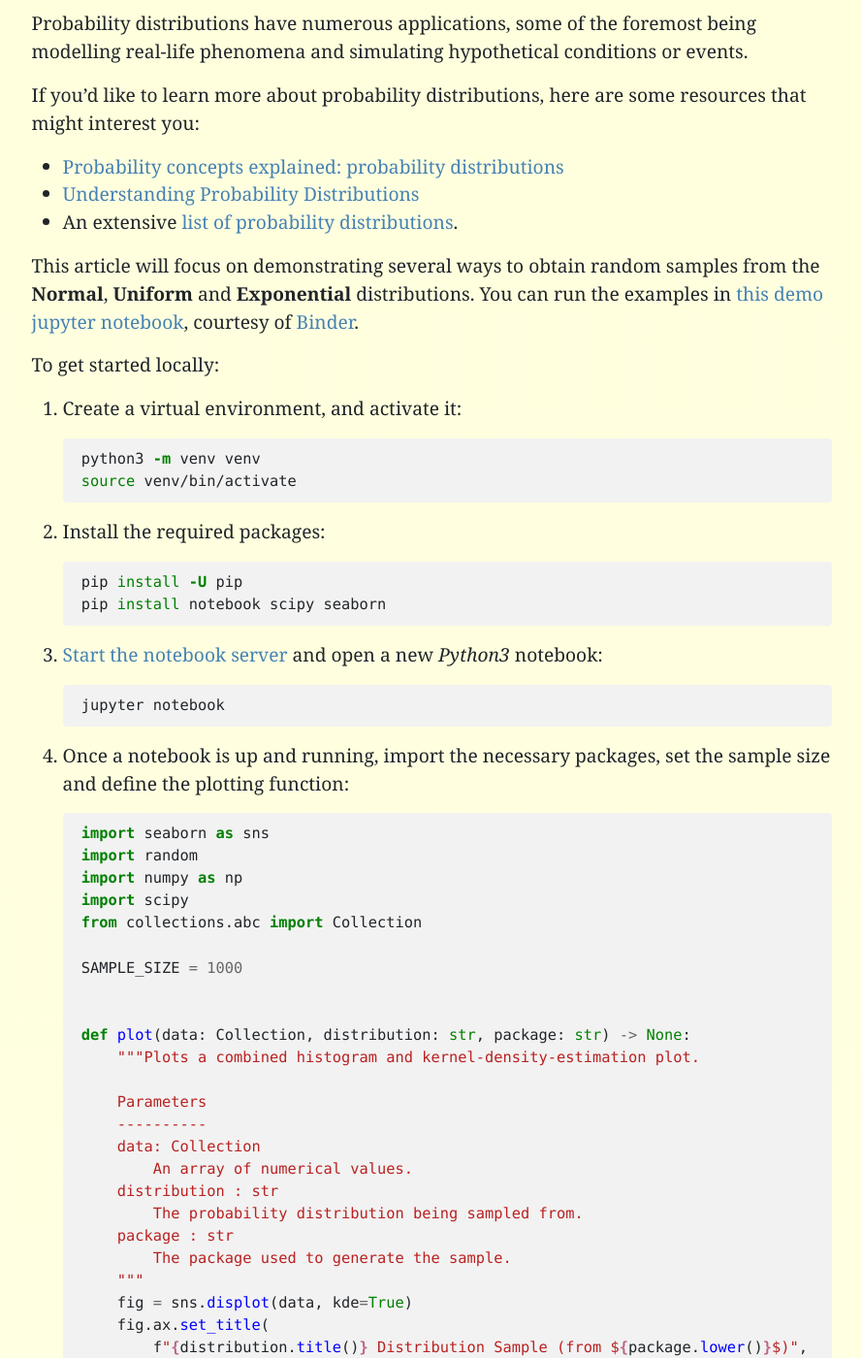
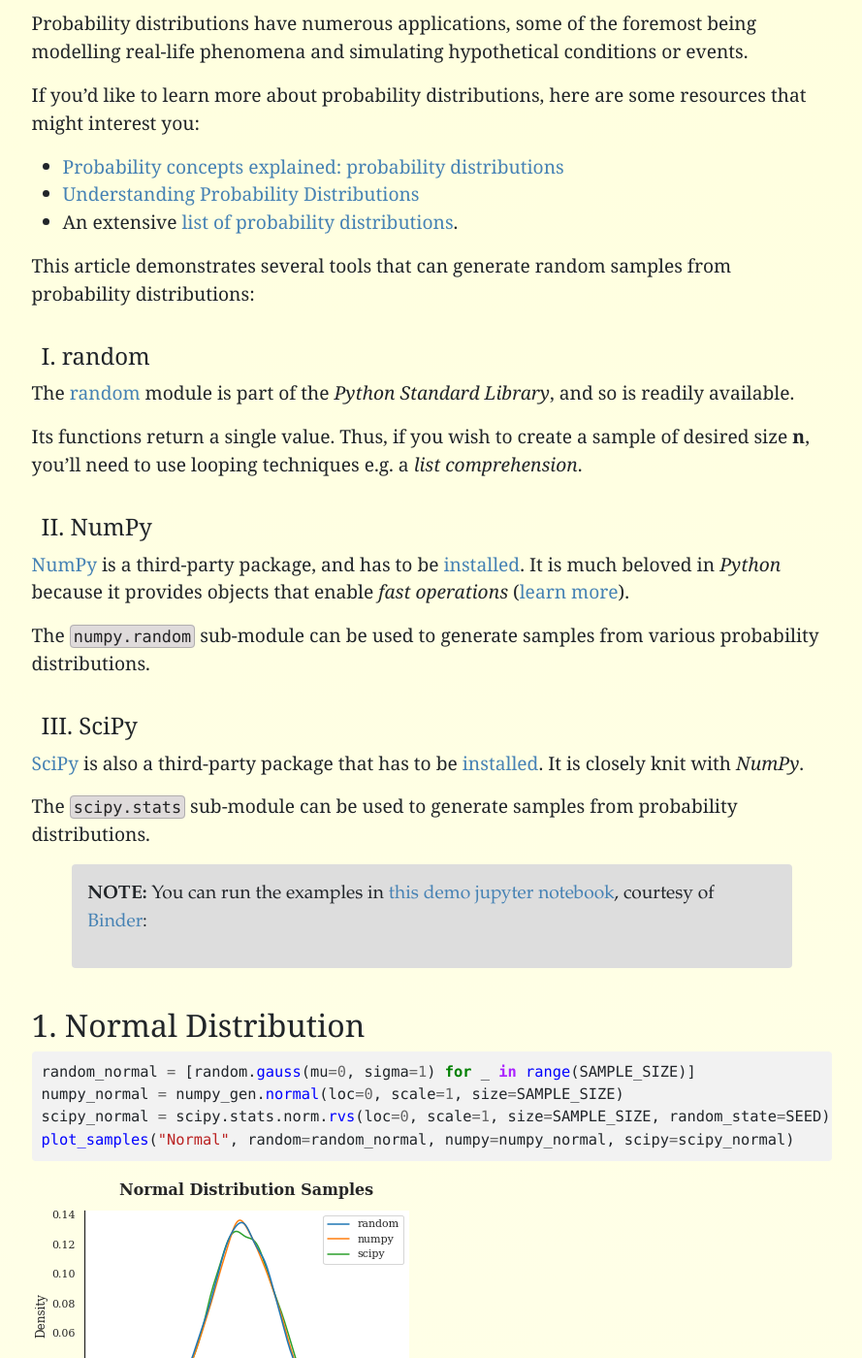
Before and after one commit to Tim-Abwao/tim-abwao.github.io, a Jekyll site: the page built from _posts/2021-04-14-Sampling-from-Probability-Distributions-in-Python.md, in a window 1280 px wide and 1400 px high, scrolled down 328 px. Shown: the whole window at 97% size, without its empty margins (57-946 px from the left). Built offline with Jekyll 4.4.1, drawn with Linux system fonts in a browser that asks for light colours; some of the changed text lies outside the part shown.

Commit message:
Update probability distribution article
Make content more concise.
Organize by probability distribution instead of by tool.

````diff
--- a/_posts/2021-04-14-Sampling-from-Probability-Distributions-in-Python.md
+++ b/_posts/2021-04-14-Sampling-from-Probability-Distributions-in-Python.md
@@ -14,209 +14,90 @@
 - [Understanding Probability Distributions][linked_blog_2]
 - An extensive [list of probability distributions][dist_list_wiki].
 
-This article will focus on demonstrating several ways to obtain random samples from the **Normal**, **Uniform** and **Exponential** distributions. You can run the examples in [this demo jupyter notebook][notebook], courtesy of [Binder][binder].
-
-To get started locally:
-
-1. Create a virtual environment, and activate it:
-
-    ```bash
-    python3 -m venv venv
-    source venv/bin/activate
-    ```
-
-2. Install the required packages:
-
-    ```bash
-    pip install -U pip
-    pip install notebook scipy seaborn
-    ```
-
-3. [Start the notebook server][running_jupyter] and open a new *Python3* notebook:
-
-    ```bash
-    jupyter notebook
-    ```
-
-4. Once a notebook is up and running, import the necessary packages, set the sample size and define the plotting function:
-
-    ```python
-    import seaborn as sns
-    import random
-    import numpy as np
-    import scipy
-    from collections.abc import Collection
-
-    SAMPLE_SIZE = 1000
-
-
-    def plot(data: Collection, distribution: str, package: str) -> None:
-        """Plots a combined histogram and kernel-density-estimation plot.
-
-        Parameters
-        ----------
-        data: Collection
-            An array of numerical values.
-        distribution : str
-            The probability distribution being sampled from.
-        package : str
-            The package used to generate the sample.
-        """
-        fig = sns.displot(data, kde=True)
-        fig.ax.set_title(
-            f"{distribution.title()} Distribution Sample (from ${package.lower()}$)",
-            pad=16,
-            size=14,
-            weight=600,
-        )
-    ```
-
 [prob_dist_wiki]: https://en.wikipedia.org/wiki/Probability_distribution
-[notebook]: https://mybinder.org/v2/gh/Tim-Abwao/blog-projects/HEAD?filepath=sampling-from-probability-distributions%2FProbalility%20Distributions%20in%20Python.ipynb
 [linked_blog_1]: https://towardsdatascience.com/probability-concepts-explained-probability-distributions-introduction-part-3-4a5db81858dc
 [linked_blog_2]: https://statisticsbyjim.com/basics/probability-distributions/
 [dist_list_wiki]: https://en.wikipedia.org/wiki/List_of_probability_distributions
+
+This article demonstrates several tools that can generate random samples from probability distributions:
+
+### I. random
+
+The [random][random] module is part of the *Python Standard Library*, and so is readily available.
+
+Its functions return a single value. Thus, if you wish to create a sample of desired size **n**, you'll need to use looping techniques e.g. a *list comprehension*.
+
+[random]: https://docs.python.org/3/library/random.html#real-valued-distributions
+
+### II. NumPy
+
+[NumPy][numpy] is a third-party package, and has to be [installed][np-install]. It is much beloved in *Python* because it provides objects that enable *fast operations* ([learn more][np-intro]).
+
+The [`numpy.random`][np-random] sub-module can be used to generate samples from various probability distributions.
+
+[numpy]: https://numpy.org/
+[np-install]: https://numpy.org/install/
+[np-intro]: https://numpy.org/doc/stable/user/whatisnumpy.html
+[np-random]: https://numpy.org/doc/stable/reference/random/index.html
+
+### III. SciPy
+
+[SciPy][scipy] is also a third-party package that has to be [installed][sp-install]. It is closely knit with *NumPy*.
+
+The [`scipy.stats`][sp-stats] sub-module can be used to generate samples from probability distributions.
+
+[scipy]: https://scipy.org/
+[sp-install]: https://scipy.org/install/
+[sp-stats]: https://docs.scipy.org/doc/scipy/reference/stats.html
+
+> **NOTE:** You can run the examples in [this demo jupyter notebook][notebook], courtesy of [Binder][binder]:
+
+[notebook]: https://mybinder.org/v2/gh/Tim-Abwao/blog-projects/HEAD?filepath=sampling-from-probability-distributions%2FProbalility%20Distributions%20in%20Python.ipynb
 [binder]: https://mybinder.org/
-[running_jupyter]: https://jupyter.readthedocs.io/en/latest/running.html
 
-## 1. Using the `random` module
-
-The [random][random] module is part of the *Python Standard Library*, and is thus readily available. It contains functions that can generate random samples.
-
-The functions return a *single* `float` value, making it necessary to use looping techniques (a [list comprehension][list_comp] in this case) to get a sample of desired size.
-
-### 1.1 Normal Distribution
+## 1. Normal Distribution
 
 ```python
 random_normal = [random.gauss(mu=0, sigma=1) for _ in range(SAMPLE_SIZE)]
-plot(random_normal, distribution="Normal", package="random")
+numpy_normal = numpy_gen.normal(loc=0, scale=1, size=SAMPLE_SIZE)
+scipy_normal = scipy.stats.norm.rvs(loc=0, scale=1, size=SAMPLE_SIZE, random_state=SEED)
+plot_samples("Normal", random=random_normal, numpy=numpy_normal, scipy=scipy_normal)
 ```
 
-![random normal]({{ page.img_path | append: 'random_normal.png' }})
+![normal distribution sample kde-plot]({{ page.img_path | append: 'normal.png' }})
 
-### 1.2 Uniform Distribution
+## 2. Uniform Distribution
 
 ```python
 random_uniform = [random.uniform(a=0, b=1) for _ in range(SAMPLE_SIZE)]
-plot(random_uniform, distribution="Uniform", package="random")
+numpy_uniform = numpy_gen.uniform(low=0, high=1, size=SAMPLE_SIZE)
+scipy_uniform = scipy.stats.uniform.rvs(loc=0, scale=1, size=SAMPLE_SIZE, random_state=SEED)
+plot_samples("Uniform", random=random_uniform, numpy=numpy_uniform, scipy=scipy_uniform)
 ```
 
-![random uniform]({{ page.img_path | append: 'random_uniform.png' }})
+![uniform distribution sample kde-plot]({{ page.img_path | append: 'uniform.png' }})
 
-### 1.3 Exponential Distribution
+## 3. Exponential Distribution
 
 ```python
 random_exponential = [random.expovariate(lambd=1) for _ in range(SAMPLE_SIZE)]
-plot(random_exponential, distribution="Exponential", package="random")
+numpy_exponential = numpy_gen.exponential(scale=1, size=SAMPLE_SIZE)
+scipy_exponential = scipy.stats.expon.rvs(scale=1, size=SAMPLE_SIZE, random_state=SEED)
+plot_samples("Exponential", random=random_exponential, numpy=numpy_exponential, scipy=scipy_exponential)
 ```
 
-![random exponential]({{ page.img_path | append: 'random_exponential.png' }})
+![exponential distribution samples kde-plot]({{ page.img_path | append: 'exponential.png' }})
 
-Other [available options][random_functions] include:
+## Conclusion
 
-- `random.triangular(low, high, mode)`
-- `random.betavariate(alpha, beta)`
-- `random.gammavariate(alpha, beta)`
-- `random.lognormvariate(mu, sigma)`
-- `random.vonmisesvariate(mu, kappa)`
-- `random.paretovariate(alpha)`
-- `random.weibullvariate(alpha, beta)`
+Please see
 
-[list_comp]: https://docs.python.org/3/tutorial/datastructures.html#list-comprehensions
-[random]: https://docs.python.org/3/library/random.html
-[random_functions]: https://docs.python.org/3/library/random.html#real-valued-distributions
+- [Real-valued distributions][random_dist] *(random)*
+- [Random Generator: Distributions][numpy_dist] *(NumPy)*
+- [Statistical functions][scipy_stats] *(SciPy)*
 
-## 2. Using `numpy.random`
+for more probability distrbutions.
 
-*NumPy* is much beloved in *Python* because it provides objects that enable *fast operations on arrays*. See [What is Numpy?][numpy_intro] for more details.
-
-[NumPy][numpy] is a third-party package - it has to be [installed][numpy_install].
-
-The [numpy.random][numpy_random] sub-package contains functions that can generate random samples. These functions return a [numpy.ndarray][numpy_ndarray], which has numerous useful [attributes][numpy_attributes] and [methods][numpy_methods].
-
-### 2.1 Normal Distribution
-
-```python
-rng = np.random.default_rng(12345)
-
-# loc is the mean, scale is the standard deviation
-random_normal = rng.normal(loc=0, scale=1, size=SAMPLE_SIZE)
-plot(random_normal, distribution="Normal", package="numpy.random")
-```
-
-![numpy normal]({{ page.img_path | append: 'numpy_normal.png' }})
-
-### 2.2 Uniform Distribution
-
-```python
-random_uniform = rng.uniform(low=0, high=1, size=SAMPLE_SIZE)
-plot(random_uniform, distribution="Uniform", package="numpy.random")
-```
-
-![numpy uniform]({{ page.img_path | append: 'numpy_uniform.png' }})
-
-### 2.3 Exponential Distribution
-
-```python
-# scale 𝛽 = 1/𝜆, 𝜆 is the non-zero expected mean
-random_exponential = rng.exponential(scale=1, size=SAMPLE_SIZE)
-plot(random_exponential, distribution="Exponential", package="numpy.random")
-```
-
-![numpy exponential]({{ page.img_path | append: 'numpy_exponential.png' }})
-
-Please see [Random Generator: Distributions][numpy_dist] for more available options:
-
-[numpy]: https://numpy.org/doc/stable/user/index.html
-[numpy_install]: https://numpy.org/install/
-[numpy_intro]: https://numpy.org/doc/stable/user/whatisnumpy.html
-[numpy_random]: https://numpy.org/doc/stable/reference/random/index.html
+[random_dist]: https://docs.python.org/3/library/random.html#real-valued-distributions
 [numpy_dist]: https://numpy.org/doc/stable/reference/random/generator.html#distributions
-[numpy_ndarray]: https://numpy.org/doc/stable/reference/arrays.ndarray.html
-[numpy_attributes]: https://numpy.org/doc/stable/reference/arrays.ndarray.html#array-attributes
-[numpy_methods]: https://numpy.org/doc/stable/reference/arrays.ndarray.html#array-methods
-
-## 3. Using `scipy.stats`
-
-The [SciPy library][scipy_lib] is also a third-party package, and has to be [installed][scipy_install].
-
-*SciPy* is tightly knit with *NumPy* — they are both included in the [SciPy ecosystem][scipy].
-
-The [scipy.stats][scipy_stats] sub-package contains functions that can generate random samples. These functions too return [numpy.ndarray][numpy_ndarray]s.
-
-### 3.1 Normal Distribution
-
-```python
-# loc is the mean, scale is the standard deviation
-random_normal = scipy.stats.norm.rvs(loc=0, scale=1, size=SAMPLE_SIZE)
-plot(random_normal, distribution="Normal", package="scipy.stats")
-```
-
-![scipy normal]({{ page.img_path | append: 'scipy_normal.png' }})
-
-### 3.2 Uniform Distribution
-
-```python
-# loc is the lower boundary 𝑎, scale is the range 𝑏−𝑎
-random_uniform = scipy.stats.uniform.rvs(loc=0, scale=1, size=SAMPLE_SIZE)
-plot(random_uniform, distribution="Uniform", package="scipy.stats")
-```
-
-![scipy uniform]({{ page.img_path | append: 'scipy_uniform.png' }})
-
-### 3.3 Exponential Distribution
-
-```python
-# scale 𝛽 = 1/𝜆, 𝜆 is the non-zero expected mean
-random_exponential = scipy.stats.expon.rvs(scale=1, size=SAMPLE_SIZE)
-plot(random_exponential, distribution="Exponential", package="scipy.stats")
-```
-
-![scipy exponential]({{ page.img_path | append: 'scipy_exponential.png' }})
-
-Please see [Statistical functions][scipy_stats] for more available options:
-
-[scipy]: https://scipy.org/index.html
-[scipy_lib]: https://docs.scipy.org/doc/scipy/reference/index.html
-[scipy_install]: https://scipy.org/install.html
 [scipy_stats]: https://docs.scipy.org/doc/scipy/reference/stats.html
````
Also changed, not shown: other parts of _posts/2021-04-14-Sampling-from-Probability-Distributions-in-Python.md (+1 -1 lines), assets/images/articles/probability-distributions/exponential.png (added), assets/images/articles/probability-distributions/normal.png (added), assets/images/articles/probability-distributions/numpy_exponential.png (deleted), assets/images/articles/probability-distributions/numpy_normal.png (deleted), assets/images/articles/probability-distributions/numpy_uniform.png (deleted), assets/images/articles/probability-distributions/random_exponential.png (deleted), assets/images/articles/probability-distributions/random_normal.png (deleted), assets/images/articles/probability-distributions/random_uniform.png (deleted), assets/images/articles/probability-distributions/scipy_exponential.png (deleted), assets/images/articles/probability-distributions/scipy_normal.png (deleted), assets/images/articles/probability-distributions/scipy_uniform.png (deleted), assets/images/articles/probability-distributions/uniform.png (added).
